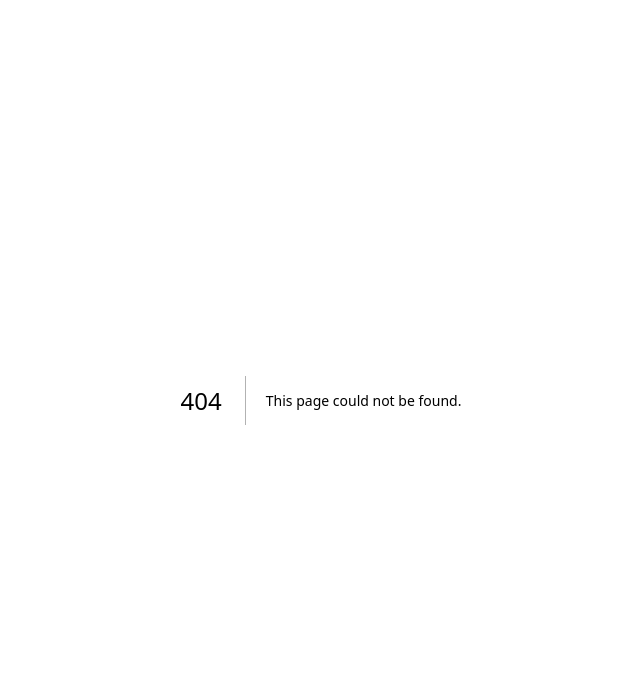
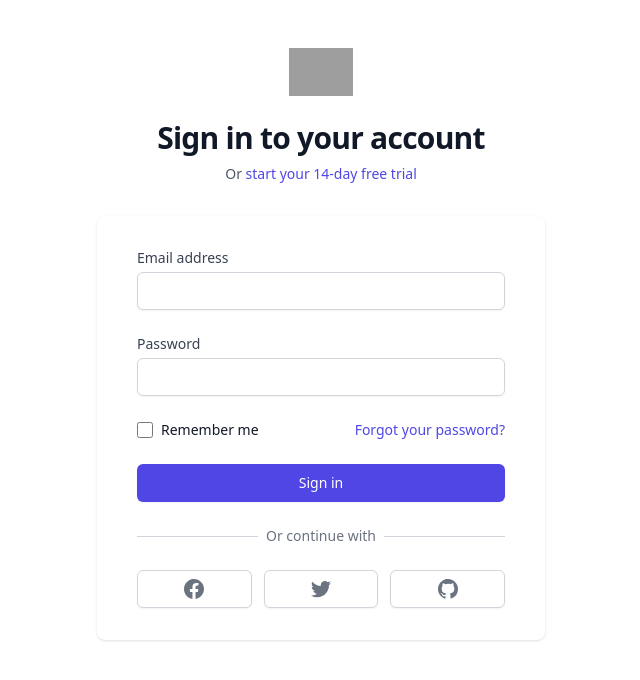
Before and after one commit to yamatai-wizard/Next-Tailwind, a Next.js app: page /login in a window 1280 px wide. Before the commit this address had no page. Shown: the top 680 px of the page, without its empty margins (319-959 px from the left). Built offline with nearby package versions, Linux system fonts and the light colour scheme; grey boxes are pictures that could not be loaded.

Commit message:
Intial Commit

```diff
--- a/package.json
+++ b/package.json
@@ -6,6 +6,7 @@
     "start": "next start"
   },
   "dependencies": {
+    "@heroicons/react": "^2.0.15",
     "next": "latest",
     "react": "18.2.0",
     "react-dom": "18.2.0"
--- /dev/null
+++ b/pages/TaikiYamamura.tsx
@@ -0,0 +1,5 @@
+const Intro = () => {
+  return (
+
+  )
+};
--- a/pages/index.tsx
+++ b/pages/index.tsx
@@ -1,6 +1,8 @@
 import type { NextPage } from 'next'
 import Head from 'next/head'
 import Image from 'next/image'
+import { PlusIcon as PlusIconOutline } from '@heroicons/react/24/outline'
+
 
 const Home: NextPage = () => {
   return (
@@ -28,9 +30,9 @@
         <div className="mt-6 flex max-w-4xl flex-wrap items-center justify-around sm:w-full">
           <a
             href="https://nextjs.org/docs"
-            className="mt-6 w-96 rounded-xl border p-6 text-left hover:text-blue-600 focus:text-blue-600"
+            className="mt-6 w-96 rounded-xl border p-6 text-left hover:text-red-600 focus:text-blue-600"
           >
-            <h3 className="text-2xl font-bold">Documentation &rarr;</h3>
+            <h3 className="text-2xl font-normal">Documentation &rarr;</h3>
             <p className="mt-4 text-xl">
               Find in-depth information about Next.js features and its API.
             </p>
@@ -66,6 +68,12 @@
             </p>
           </a>
         </div>
+        <button
+        type="button"
+        className="inline-flex items-center rounded-full border border-transparent bg-indigo-600 p-3 text-white shadow-sm hover:bg-indigo-700 focus:outline-none focus:ring-2 focus:ring-indigo-500 focus:ring-offset-2"
+      >
+        <PlusIconOutline className="h-6 w-6" aria-hidden="true" />
+      </button>
       </main>
 
       <footer className="flex h-24 w-full items-center justify-center border-t">
--- /dev/null
+++ b/pages/login.tsx
@@ -0,0 +1,180 @@
+const Login = () => {
+  return (
+    <div className="flex min-h-full flex-col justify-center py-12 sm:px-6 lg:px-8">
+      <div className="sm:mx-auto sm:w-full sm:max-w-md">
+        <img
+          className="mx-auto h-12 w-auto"
+          src="https://tailwindui.com/img/logos/mark.svg?color=indigo&shade=600"
+          alt="Your Company"
+        />
+        <h2 className="mt-6 text-center text-3xl font-bold tracking-tight text-gray-900">
+          Sign in to your account
+        </h2>
+        <p className="mt-2 text-center text-sm text-gray-600">
+          Or{" "}
+          <a
+            href="#"
+            className="font-medium text-indigo-600 hover:text-indigo-500"
+          >
+            start your 14-day free trial
+          </a>
+        </p>
+      </div>
+
+      <div className="mt-8 sm:mx-auto sm:w-full sm:max-w-md">
+        <div className="bg-white py-8 px-4 shadow sm:rounded-lg sm:px-10">
+          <form className="space-y-6" action="#" method="POST">
+            <div>
+              <label
+                htmlFor="email"
+                className="block text-sm font-medium text-gray-700"
+              >
+                Email address
+              </label>
+              <div className="mt-1">
+                <input
+                  id="email"
+                  name="email"
+                  type="email"
+                  autoComplete="email"
+                  required
+                  className="block w-full appearance-none rounded-md border border-gray-300 px-3 py-2 placeholder-gray-400 shadow-sm focus:border-indigo-500 focus:outline-none focus:ring-indigo-500 sm:text-sm"
+                />
+              </div>
+            </div>
+
+            <div>
+              <label
+                htmlFor="password"
+                className="block text-sm font-medium text-gray-700"
+              >
+                Password
+              </label>
+              <div className="mt-1">
+                <input
+                  id="password"
+                  name="password"
+                  type="password"
+                  autoComplete="current-password"
+                  required
+                  className="block w-full appearance-none rounded-md border border-gray-300 px-3 py-2 placeholder-gray-400 shadow-sm focus:border-indigo-500 focus:outline-none focus:ring-indigo-500 sm:text-sm"
+                />
+              </div>
+            </div>
+
+            <div className="flex items-center justify-between">
+              <div className="flex items-center">
+                <input
+                  id="remember-me"
+                  name="remember-me"
+                  type="checkbox"
+                  className="h-4 w-4 rounded border-gray-300 text-indigo-600 focus:ring-indigo-500"
+                />
+                <label
+                  htmlFor="remember-me"
+                  className="ml-2 block text-sm text-gray-900"
+                >
+                  Remember me
+                </label>
+              </div>
+
+              <div className="text-sm">
+                <a
+                  href="#"
+                  className="font-medium text-indigo-600 hover:text-indigo-500"
+                >
+                  Forgot your password?
+                </a>
+              </div>
+            </div>
+
+            <div>
+              <button
+                type="submit"
+                className="flex w-full justify-center rounded-md border border-transparent bg-indigo-600 py-2 px-4 text-sm font-medium text-white shadow-sm hover:bg-indigo-700 focus:outline-none focus:ring-2 focus:ring-indigo-500 focus:ring-offset-2"
+              >
+                Sign in
+              </button>
+            </div>
+          </form>
+
+          <div className="mt-6">
+            <div className="relative">
+              <div className="absolute inset-0 flex items-center">
+                <div className="w-full border-t border-gray-300" />
+              </div>
+              <div className="relative flex justify-center text-sm">
+                <span className="bg-white px-2 text-gray-500">
+                  Or continue with
+                </span>
+              </div>
+            </div>
+
+            <div className="mt-6 grid grid-cols-3 gap-3">
+              <div>
+                <a
+                  href="#"
+                  className="inline-flex w-full justify-center rounded-md border border-gray-300 bg-white py-2 px-4 text-sm font-medium text-gray-500 shadow-sm hover:bg-gray-50"
+                >
+                  <span className="sr-only">Sign in with Facebook</span>
+                  <svg
+                    className="h-5 w-5"
+                    aria-hidden="true"
+                    fill="currentColor"
+                    viewBox="0 0 20 20"
+                  >
+                    <path
+                      fillRule="evenodd"
+                      d="M20 10c0-5.523-4.477-10-10-10S0 4.477 0 10c0 4.991 3.657 9.128 8.438 9.878v-6.987h-2.54V10h2.54V7.797c0-2.506 1.492-3.89 3.777-3.89 1.094 0 2.238.195 2.238.195v2.46h-1.26c-1.243 0-1.63.771-1.63 1.562V10h2.773l-.443 2.89h-2.33v6.988C16.343 19.128 20 14.991 20 10z"
+                      clipRule="evenodd"
+                    />
+                  </svg>
+                </a>
+              </div>
+
+              <div>
+                <a
+                  href="#"
+                  className="inline-flex w-full justify-center rounded-md border border-gray-300 bg-white py-2 px-4 text-sm font-medium text-gray-500 shadow-sm hover:bg-gray-50"
+                >
+                  <span className="sr-only">Sign in with Twitter</span>
+                  <svg
+                    className="h-5 w-5"
+                    aria-hidden="true"
+                    fill="currentColor"
+                    viewBox="0 0 20 20"
+                  >
+                    <path d="M6.29 18.251c7.547 0 11.675-6.253 11.675-11.675 0-.178 0-.355-.012-.53A8.348 8.348 0 0020 3.92a8.19 8.19 0 01-2.357.646 4.118 4.118 0 001.804-2.27 8.224 8.224 0 01-2.605.996 4.107 4.107 0 00-6.993 3.743 11.65 11.65 0 01-8.457-4.287 4.106 4.106 0 001.27 5.477A4.073 4.073 0 01.8 7.713v.052a4.105 4.105 0 003.292 4.022 4.095 4.095 0 01-1.853.07 4.108 4.108 0 003.834 2.85A8.233 8.233 0 010 16.407a11.616 11.616 0 006.29 1.84" />
+                  </svg>
+                </a>
+              </div>
+
+              <div>
+                <a
+                  href="#"
+                  className="inline-flex w-full justify-center rounded-md border border-gray-300 bg-white py-2 px-4 text-sm font-medium text-gray-500 shadow-sm hover:bg-gray-50"
+                >
+                  <span className="sr-only">Sign in with GitHub</span>
+                  <svg
+                    className="h-5 w-5"
+                    aria-hidden="true"
+                    fill="currentColor"
+                    viewBox="0 0 20 20"
+                  >
+                    <path
+                      fillRule="evenodd"
+                      d="M10 0C4.477 0 0 4.484 0 10.017c0 4.425 2.865 8.18 6.839 9.504.5.092.682-.217.682-.483 0-.237-.008-.868-.013-1.703-2.782.605-3.369-1.343-3.369-1.343-.454-1.158-1.11-1.466-1.11-1.466-.908-.62.069-.608.069-.608 1.003.07 1.531 1.032 1.531 1.032.892 1.53 2.341 1.088 2.91.832.092-.647.35-1.088.636-1.338-2.22-.253-4.555-1.113-4.555-4.951 0-1.093.39-1.988 1.029-2.688-.103-.253-.446-1.272.098-2.65 0 0 .84-.27 2.75 1.026A9.564 9.564 0 0110 4.844c.85.004 1.705.115 2.504.337 1.909-1.296 2.747-1.027 2.747-1.027.546 1.379.203 2.398.1 2.651.64.7 1.028 1.595 1.028 2.688 0 3.848-2.339 4.695-4.566 4.942.359.31.678.921.678 1.856 0 1.338-.012 2.419-.012 2.747 0 .268.18.58.688.482A10.019 10.019 0 0020 10.017C20 4.484 15.522 0 10 0z"
+                      clipRule="evenodd"
+                    />
+                  </svg>
+                </a>
+              </div>
+            </div>
+          </div>
+        </div>
+      </div>
+    </div>
+  );
+};
+
+export default Login;
--- a/tsconfig.json
+++ b/tsconfig.json
@@ -4,7 +4,7 @@
     "lib": ["dom", "dom.iterable", "esnext"],
     "allowJs": true,
     "skipLibCheck": true,
-    "strict": true,
+    "strict": false,
     "forceConsistentCasingInFileNames": true,
     "noEmit": true,
     "esModuleInterop": true,
```
Also changed, not shown: 1 other file (tests, documents, lock files or other folders).
